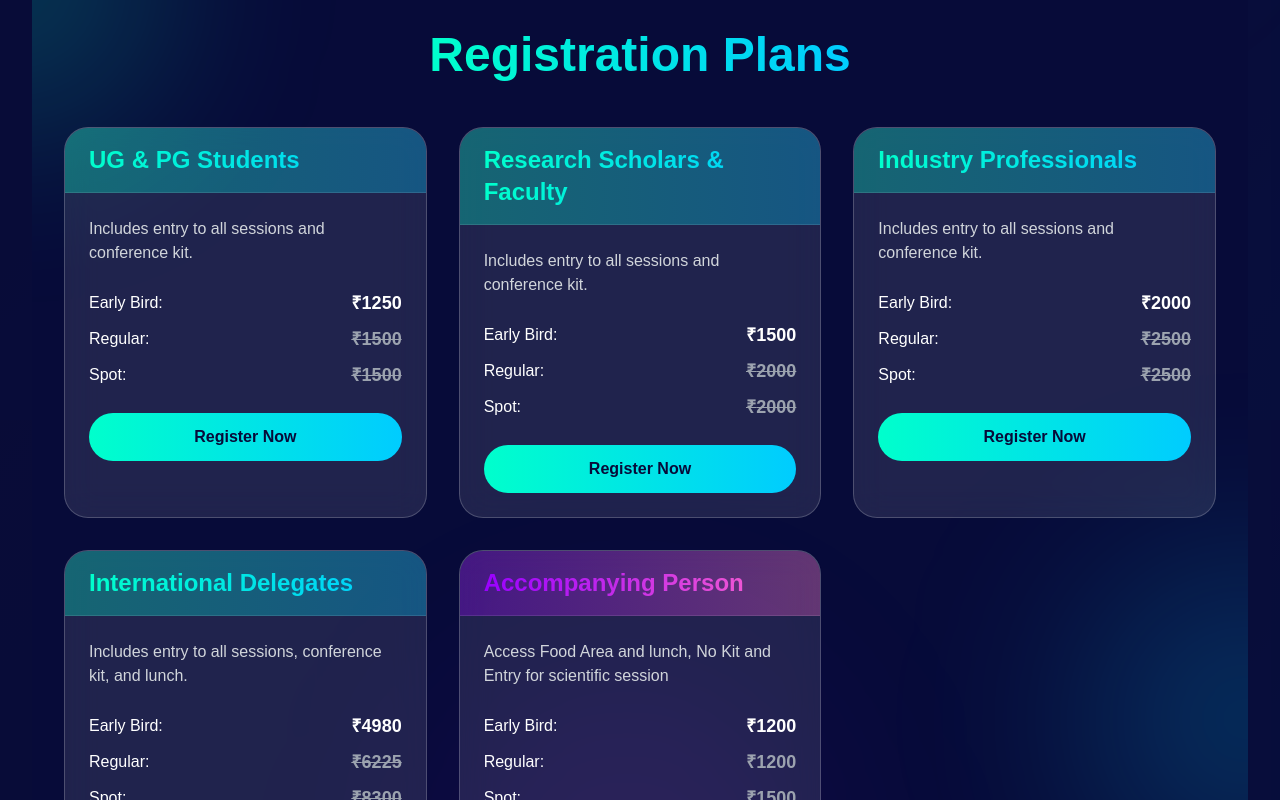
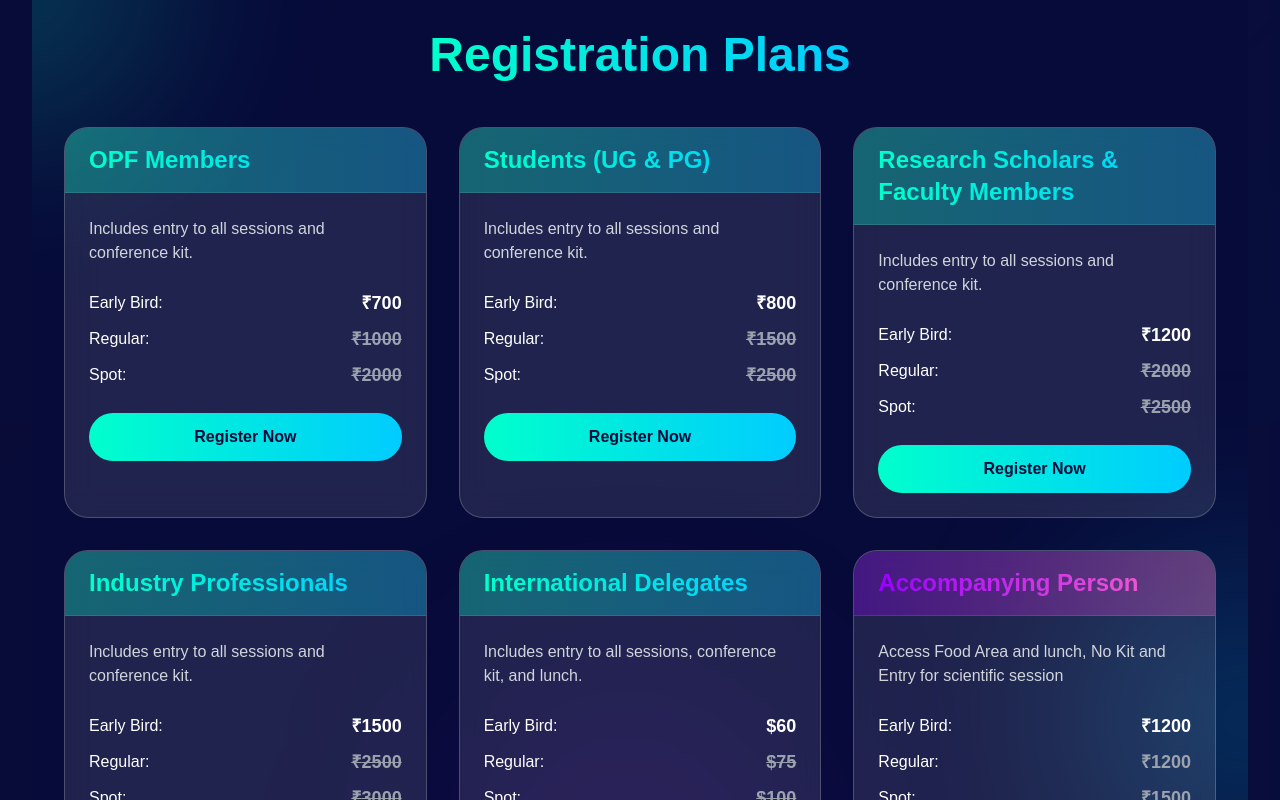
Before and after one commit to ravindrasirvi609/pharmanest, a Next.js app: page /registration in a window 1280 px wide. Shown: the part 1180-1980 px from the top of the page. Built offline with nearby package versions, Linux system fonts and the light colour scheme; no server answers.

Commit message:
Update registration plans and pricing details, including renaming "UG & PG Students" to "OPF Members" and adjusting prices for various plans. Refactor RegistrationForm and RegistrationPlans components to reflect these changes and improve price display logic for international delegates.

```diff
--- a/src/app/data.ts
+++ b/src/app/data.ts
@@ -2,32 +2,39 @@ import { Plan } from "@/lib/interface";
 
 export const plans: Plan[] = [
   {
-    name: "UG & PG Students",
+    name: "OPF Members",
     description: "Includes entry to all sessions and conference kit.",
-    earlyBird: 1250,
-    regular: 1500,
-    spot: 1500,
+    earlyBird: 700,
+    regular: 1000,
+    spot: 2000,
   },
   {
-    name: "Research Scholars & Faculty",
+    name: "Students (UG & PG)",
     description: "Includes entry to all sessions and conference kit.",
-    earlyBird: 1500,
+    earlyBird: 800,
+    regular: 1500,
+    spot: 2500,
+  },
+  {
+    name: "Research Scholars & Faculty Members",
+    description: "Includes entry to all sessions and conference kit.",
+    earlyBird: 1200,
     regular: 2000,
-    spot: 2000,
+    spot: 2500,
   },
   {
     name: "Industry Professionals",
     description: "Includes entry to all sessions and conference kit.",
-    earlyBird: 2000,
+    earlyBird: 1500,
     regular: 2500,
-    spot: 2500,
+    spot: 3000,
   },
   {
     name: "International Delegates",
     description: "Includes entry to all sessions, conference kit, and lunch.",
-    earlyBird: 60 * 83, // Assuming 1 USD = 83 INR
-    regular: 75 * 83,
-    spot: 100 * 83,
+    earlyBird: 60 * 83, // $60 USD converted to INR (assuming 1 USD = 83 INR)
+    regular: 75 * 83, // $75 USD converted to INR
+    spot: 100 * 83, // $100 USD converted to INR
   },
 ];
 
--- a/src/components/RegistrationForm.tsx
+++ b/src/components/RegistrationForm.tsx
@@ -269,9 +269,9 @@ const RegistrationForm: React.FC<RegistrationFormProps> = ({
         )}
       </div>
 
-      {selectedPlanName === "OPF/OBRF Members" && (
+      {selectedPlanName === "OPF Members" && (
         <FormField
-          label="OPF/OBRF Member ID"
+          label="OPF Member ID"
           name="memberId"
           value={formData.memberId || ""}
           onChange={onInputChange}
--- a/src/components/RegistrationPlans.tsx
+++ b/src/components/RegistrationPlans.tsx
@@ -139,8 +139,8 @@ const RegistrationPlans: React.FC = () => {
       errors.pincode = "Pincode must be 6 digits";
     }
 
-    if (selectedPlan?.name === "OPF/OBRF Members" && !formData.memberId) {
-      errors.memberId = "Member ID is required for OPF/OBRF Members";
+    if (selectedPlan?.name === "OPF Members" && !formData.memberId) {
+      errors.memberId = "Member ID is required for OPF Members";
     }
 
     // Add more validations as needed
@@ -297,18 +297,27 @@ const RegistrationPlans: React.FC = () => {
     label,
     price,
     className,
+    planName,
   }: {
     label: string;
     price: number;
     className?: string;
-  }) => (
+    planName?: string;
+  }) => {
+    const isInternational = planName === "International Delegates";
+    const currency = isInternational ? "$" : "₹";
+    const displayPrice = isInternational ? price / 83 : price; // Convert back to USD for display
+
+    return (
       <div className="flex justify-between items-center mb-2">
         <span className="text-white font-medium">{label}:</span>
         <span className={`text-lg font-bold ${className || "text-white"}`}>
-        ₹{price}
+          {currency}
+          {displayPrice}
         </span>
       </div>
     );
+  };
 
   const RegistrationCard = ({ plan }: { plan: Plan }) => (
     <div className="backdrop-blur-lg bg-white/10 border border-white/20 rounded-3xl overflow-hidden transition-transform duration-300 hover:scale-105 hover:shadow-[0_0_30px_rgba(0,204,255,0.2)]">
@@ -319,16 +328,22 @@ const RegistrationPlans: React.FC = () => {
       </div>
       <div className="p-6">
         <p className="text-gray-300 mb-6">{plan.description}</p>
-        <PriceDisplay label="Early Bird" price={plan.earlyBird} />
+        <PriceDisplay
+          label="Early Bird"
+          price={plan.earlyBird}
+          planName={plan.name}
+        />
         <PriceDisplay
           label="Regular"
           price={plan.regular}
           className="text-gray-400 line-through"
+          planName={plan.name}
         />
         <PriceDisplay
           label="Spot"
           price={plan.spot}
           className="text-gray-400 line-through"
+          planName={plan.name}
         />
         <div className="mt-6">
           <button
@@ -372,16 +387,22 @@ const RegistrationPlans: React.FC = () => {
                 Access Food Area and lunch, No Kit and Entry for scientific
                 session
               </p>
-              <PriceDisplay label="Early Bird" price={1200} />
+              <PriceDisplay
+                label="Early Bird"
+                price={1200}
+                planName="Accompanying Person"
+              />
               <PriceDisplay
                 label="Regular"
                 price={1200}
                 className="text-gray-400"
+                planName="Accompanying Person"
               />
               <PriceDisplay
                 label="Spot"
                 price={1500}
                 className="text-gray-400"
+                planName="Accompanying Person"
               />
               <div className="mt-6">
                 <Link href={"https://rzp.io/l/g60dnQz"}>
@@ -472,9 +493,17 @@ const RegistrationPlans: React.FC = () => {
                         Submitting...
                       </div>
                     ) : (
-                      `Register and Pay (₹${
+                      `Register and Pay (${
+                        selectedPlan?.name === "International Delegates"
+                          ? "$"
+                          : "₹"
+                      }${
                         includeGalaDinner
-                          ? (selectedPlan?.earlyBird || 0) + 1000
+                          ? selectedPlan?.name === "International Delegates"
+                            ? (selectedPlan?.earlyBird || 0) / 83 + 12 // $12 for gala dinner
+                            : (selectedPlan?.earlyBird || 0) + 1000
+                          : selectedPlan?.name === "International Delegates"
+                          ? (selectedPlan?.earlyBird || 0) / 83
                           : selectedPlan?.earlyBird
                       })`
                     )}
```
Lines whose indentation alone changed are shown as unchanged.
